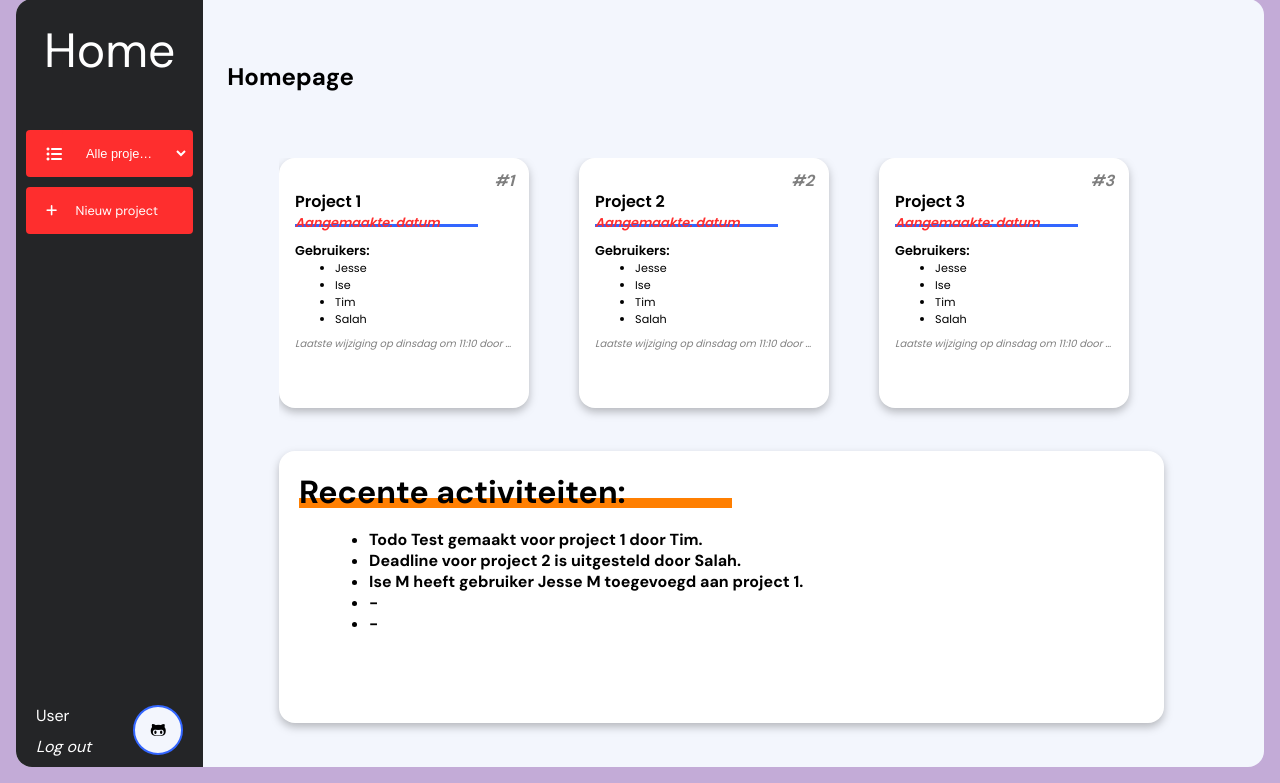
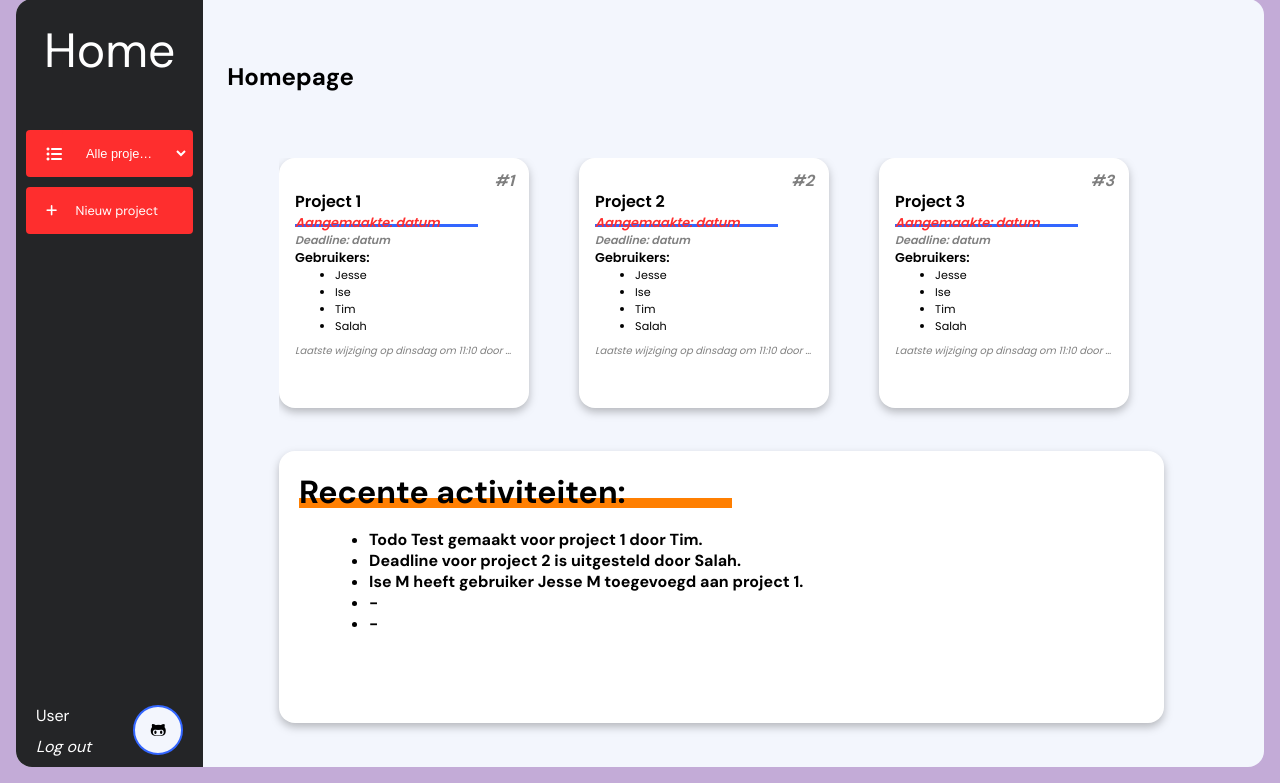
Before and after one commit to timvdlee/A4, a Django app: page / in a window 1280 px wide. Shown: the part 17-800 px from the top of the page. Run offline with Django 4.2, Linux system fonts and the light colour scheme; some libraries are stand-ins or nearby versions.

Commit message:
Deadline toegevoegt

```diff
--- a/Project_A4/static/css/style.css
+++ b/Project_A4/static/css/style.css
@@ -281,6 +281,14 @@ body {
     z-index: -1;
   }
 
+  .project-deadline {
+    margin: 0;
+    font-size: 0.7em;
+    font-style: italic;
+    font-weight: 600;
+    color: rgba(0, 0, 0, 0.5);
+  }
+
   .project-maken {
     margin: 0;
     color: var(--maak-project-font-color);
@@ -290,7 +298,6 @@ body {
 
   .gebruikers {
     margin: 0;
-    padding-top: 10px;
     font-size: 0.8em;
     font-weight: 600;
   }
--- a/Project_A4/templates/home.html
+++ b/Project_A4/templates/home.html
@@ -7,6 +7,7 @@
           <p class="project-number">#1</p>
           <p class="project-titel">Project 1</p>
           <p class="project-datum">Aangemaakte: datum</p>
+          <p class="project-deadline">Deadline: datum</p>
           <p class="gebruikers">Gebruikers:</p>
           <ul class="lijst">
             <li class="lijst-element">Jesse</li>
@@ -22,6 +23,7 @@
           <p class="project-number">#2</p>
           <p class="project-titel">Project 2</p>
           <p class="project-datum">Aangemaakte: datum</p>
+          <p class="project-deadline">Deadline: datum</p>
           <p class="gebruikers">Gebruikers:</p>
           <ul class="lijst">
             <li class="lijst-element">Jesse</li>
@@ -37,6 +39,7 @@
           <p class="project-number">#3</p>
           <p class="project-titel">Project 3</p>
           <p class="project-datum">Aangemaakte: datum</p>
+          <p class="project-deadline">Deadline: datum</p>
           <p class="gebruikers">Gebruikers:</p>
           <ul class="lijst">
             <li class="lijst-element">Jesse</li>
```
